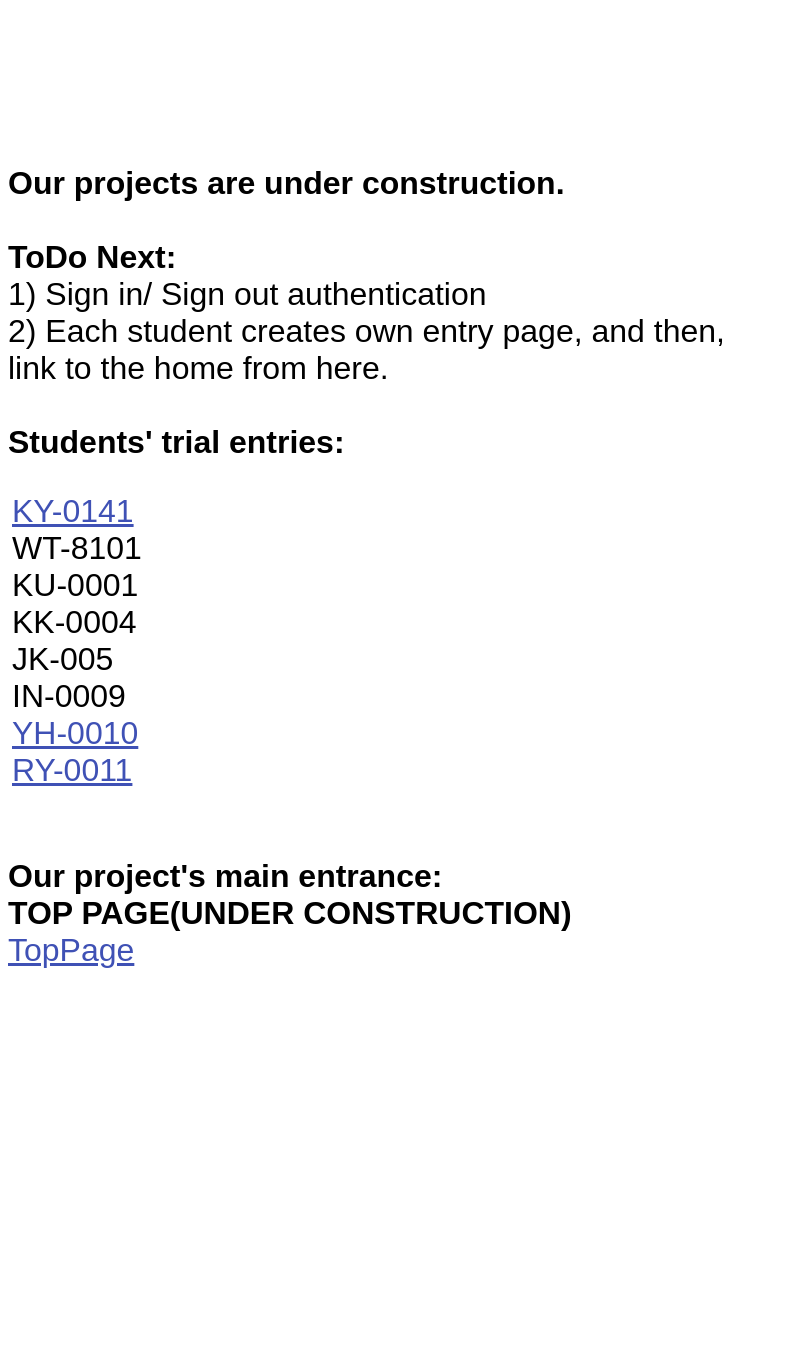
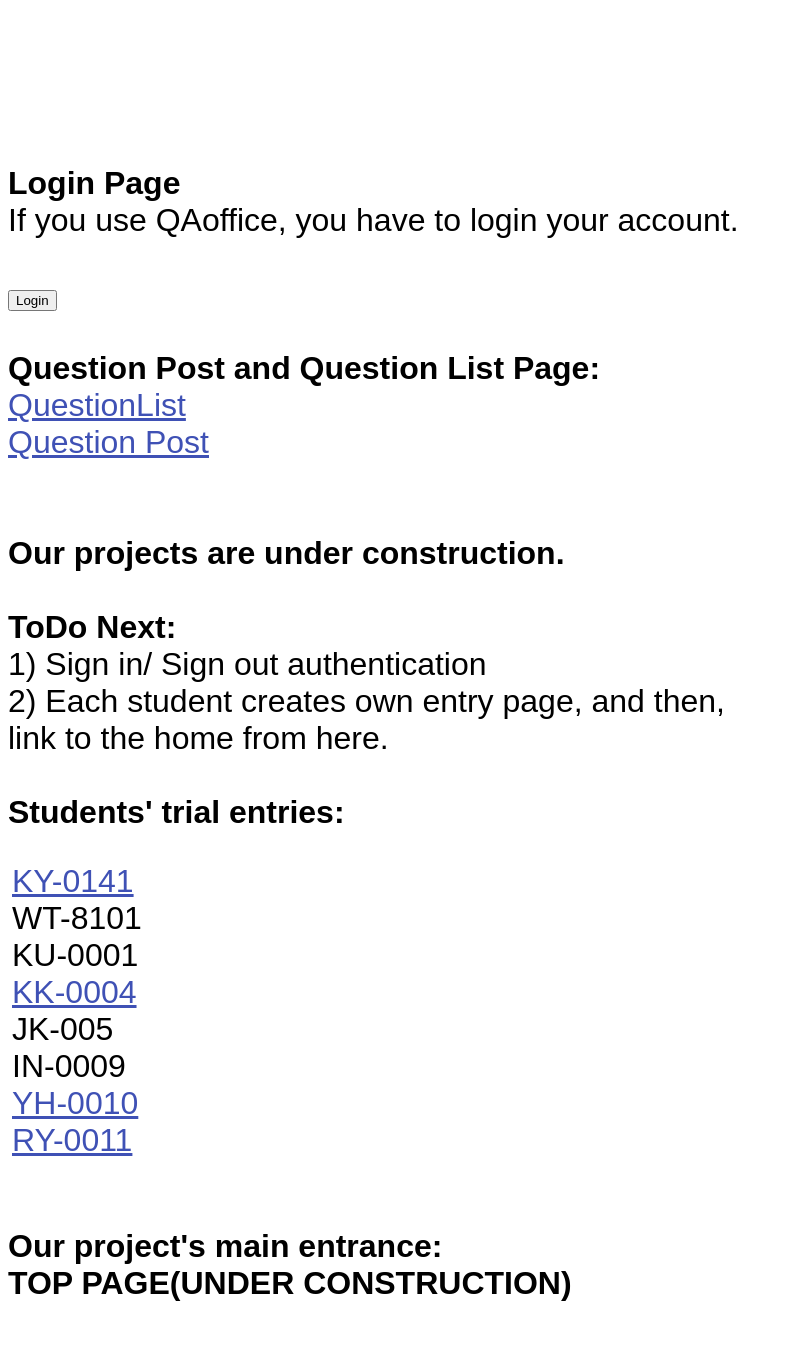
Before and after one commit to webdbhosei/QAoffice, a Django app: page / in a window 1280 px wide. Shown: the part 363-1735 px from the top of the page, without its empty margins (0-791 px from the left). Before the commit the page ends 1331 px from the top, so only its background shows below. Run offline with Django 3.2, Linux system fonts and the light colour scheme; some libraries are stand-ins or nearby versions.

Commit message:
文の一部を追加

```diff
--- a/templates/entry/index.html
+++ b/templates/entry/index.html
@@ -8,8 +8,21 @@
 <br>
 <div class="container">
     <!-- Content -->
-    <h2>Question and Answers - QAoffice</h2>
+    <h2 class="topPageTitle">Question and Answers - QAoffice</h2>
     <br />
+    <b>Login Page</b><br/>
+    If you use QAoffice, you have to login your account.
+    <br/>
+    <br/>
+    <button type="button" class="btn-login btn btn-outline btn-lg">Login</button><br>
+    <br/>
+    <b>Question Post and Question List Page:</b><br>
+    <a href="#" class="TopPageLink">QuestionList</a><br>
+    <a href="{% url 'ky_0141_2' %}" class="TopPageLink">Question Post</a>
+    <br/>
+
+    <br/>
+    <br/>
     <b>Our projects are under construction. </b><br /><br />
 
     <b>ToDo Next:</b><br />
@@ -23,7 +36,7 @@
         <li><a href="{% url 'ky_0141' %}">KY-0141</a></li>
         <li>WT-8101</li>
         <li>KU-0001</li>
-        <li>KK-0004</li>
+        <li><a href="#">KK-0004</a></li>
         <li>JK-005</li>
         <li>IN-0009</li>
         <li><a href="{% url 'yh_0010' %}">YH-0010</a></li>
@@ -33,7 +46,8 @@
     <br>
     <b>Our project's main entrance:</b><br>
     <b>TOP PAGE(UNDER CONSTRUCTION)</b><br />
-    <a href="../post/" class="TopPageLink">TopPage</a>
+    <!--<a href="/post" class="TopPageLink">QuestionList</a><br>
+    <a href="{% url 'ky_0141_2' %}" class="TopPageLink">Question Post</a>-->
 
 </div>
 {% endblock %}
```
